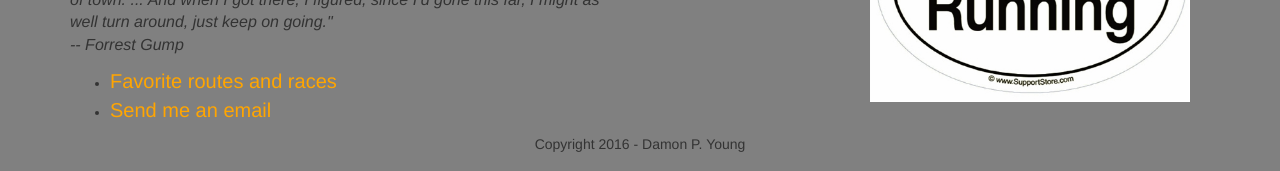
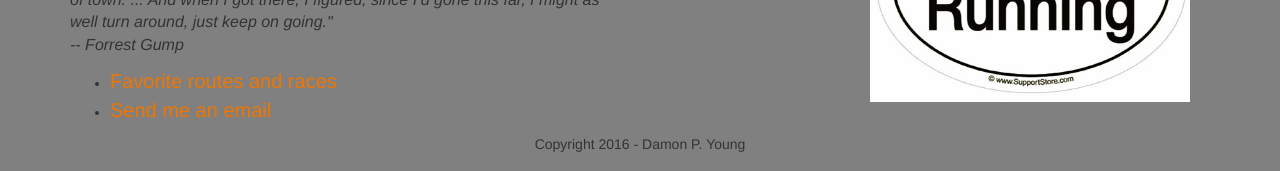
Before and after one commit to DamonYoung42/DamonYoung42.github.io, a plain HTML site: page index.html in a window 1280 px wide. Shown: the part 443-614 px from the top of the page. Drawn offline with nearby package versions, Linux system fonts and the light colour scheme.

Commit message:
modified orange hex

```diff
--- a/styles.css
+++ b/styles.css
@@ -36,7 +36,7 @@ a:hover {
 
 a {
 	font-size: 20px;
-	color: orange;
+	color: #EE7600;
 }
 
 label {
```
